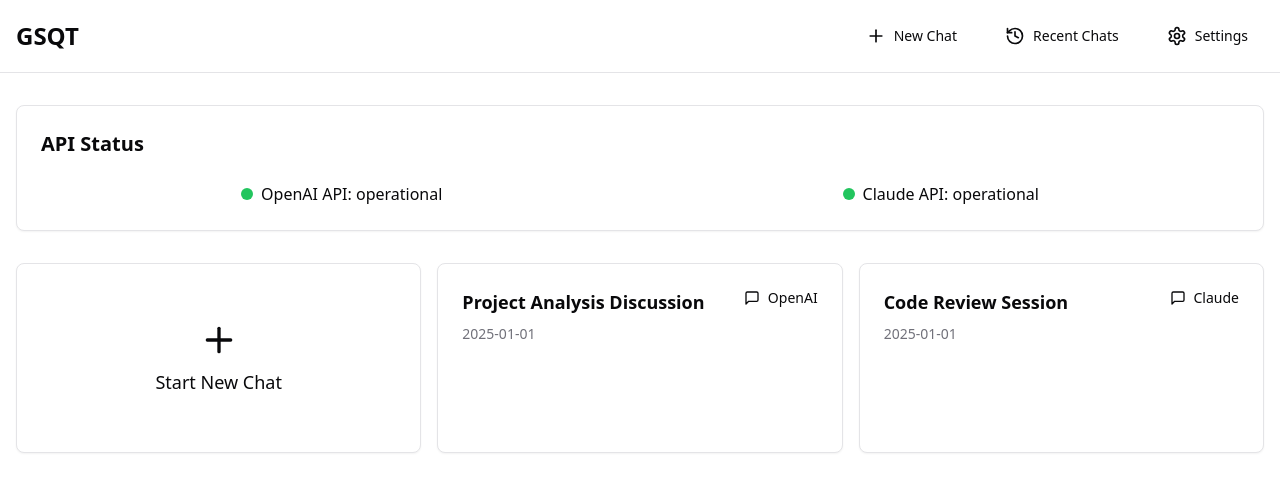
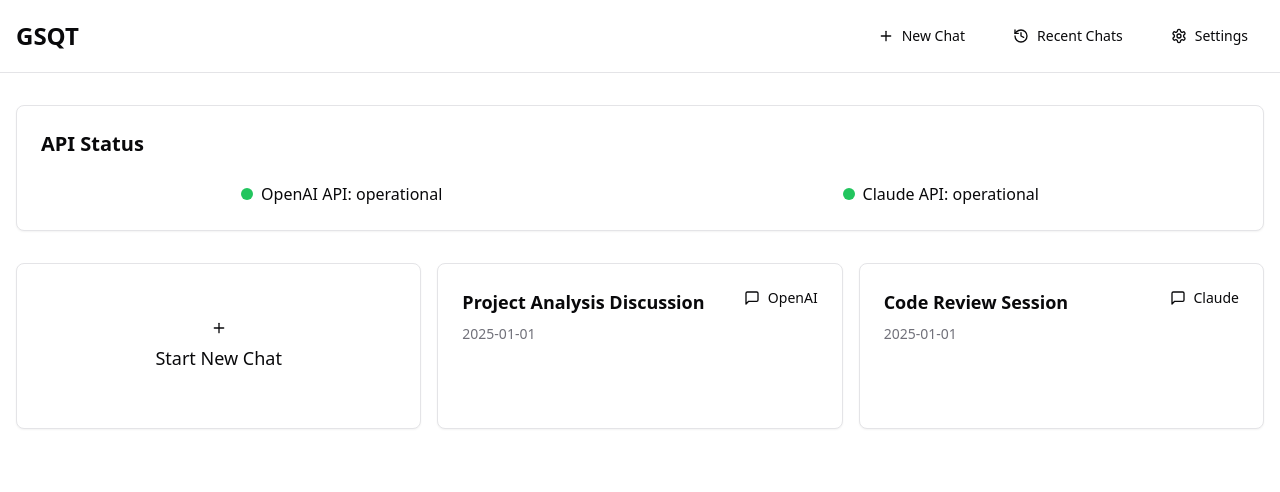
Before and after one commit to tysull1923/Generative-Sequential-Query-Tool, a React (Vite) app: page / in a window 1280 px wide. Shown: the top 492 px of the page. Built offline with nearby package versions, Linux system fonts and the light colour scheme.

Commit message:
Update Tailwind configuration

```diff
--- a/tailwind.config.js
+++ b/tailwind.config.js
@@ -1,13 +1,9 @@
 /** @type {import('tailwindcss').Config} */
-module.exports = {
-  darkMode: ["class"],
+export default {
   content: [
-    './pages/**/*.{ts,tsx}',
-    './components/**/*.{ts,tsx}',
-    './app/**/*.{ts,tsx}',
-    './src/**/*.{ts,tsx}',
+    "./index.html",
+    "./src/**/*.{js,ts,jsx,tsx}",
   ],
-  prefix: "",
   theme: {
     container: {
       center: true,
@@ -59,12 +55,12 @@ module.exports = {
       },
       keyframes: {
         "accordion-down": {
-          from: { height: "0" },
+          from: { height: 0 },
           to: { height: "var(--radix-accordion-content-height)" },
         },
         "accordion-up": {
           from: { height: "var(--radix-accordion-content-height)" },
-          to: { height: "0" },
+          to: { height: 0 },
         },
       },
       animation: {
```
